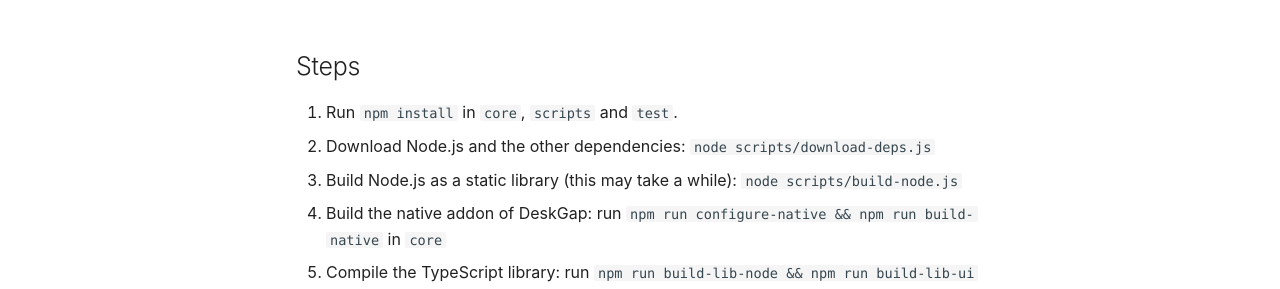
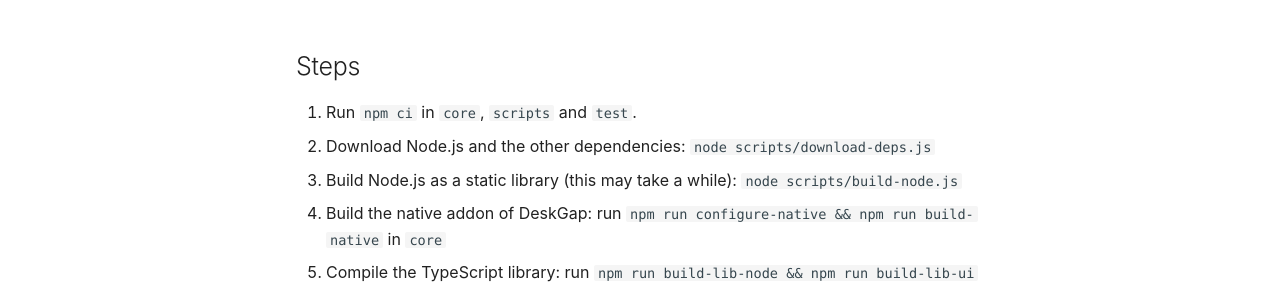
Before and after one commit to branchseer/DeskGap, an MkDocs documentation site: the page built from website/docs/building.md, in a window 1280 px wide and 1056 px high. Shown: the part 490-779 px from the top of the window. Built offline with MkDocs 1.6.1 and Material for MkDocs 9.7.7, drawn with Linux system fonts in a browser that asks for light colours; comment, search, counter and statistics services are not loaded.

Commit message:
Relax CMake version requirement; update docs: npm install -> npm ci

```diff
--- a/CMakeLists.txt
+++ b/CMakeLists.txt
@@ -1,4 +1,4 @@
-cmake_minimum_required(VERSION 3.12)
+cmake_minimum_required(VERSION 3.10)
 
 set(CMAKE_CXX_STANDARD 17)
 
--- a/website/docs/building.md
+++ b/website/docs/building.md
@@ -13,7 +13,7 @@
 
 ## Steps
 
-1. Run `npm install` in `core`, `scripts` and `test`.
+1. Run `npm ci` in `core`, `scripts` and `test`.
 2. Download Node.js and the other dependencies: `node scripts/download-deps.js`
 3. Build Node.js as a static library (this may take a while): `node scripts/build-node.js`
 4. Build the native addon of DeskGap: run `npm run configure-native && npm run build-native` in `core`
```
